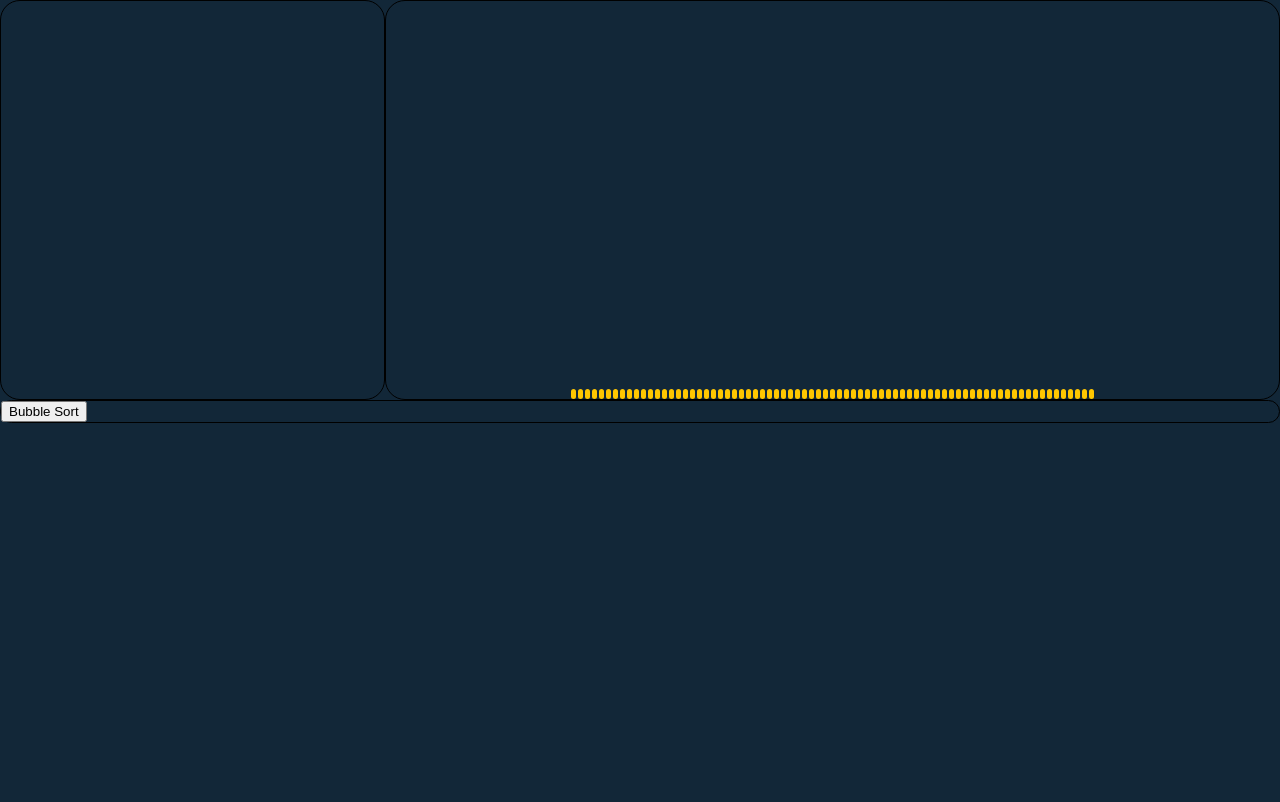
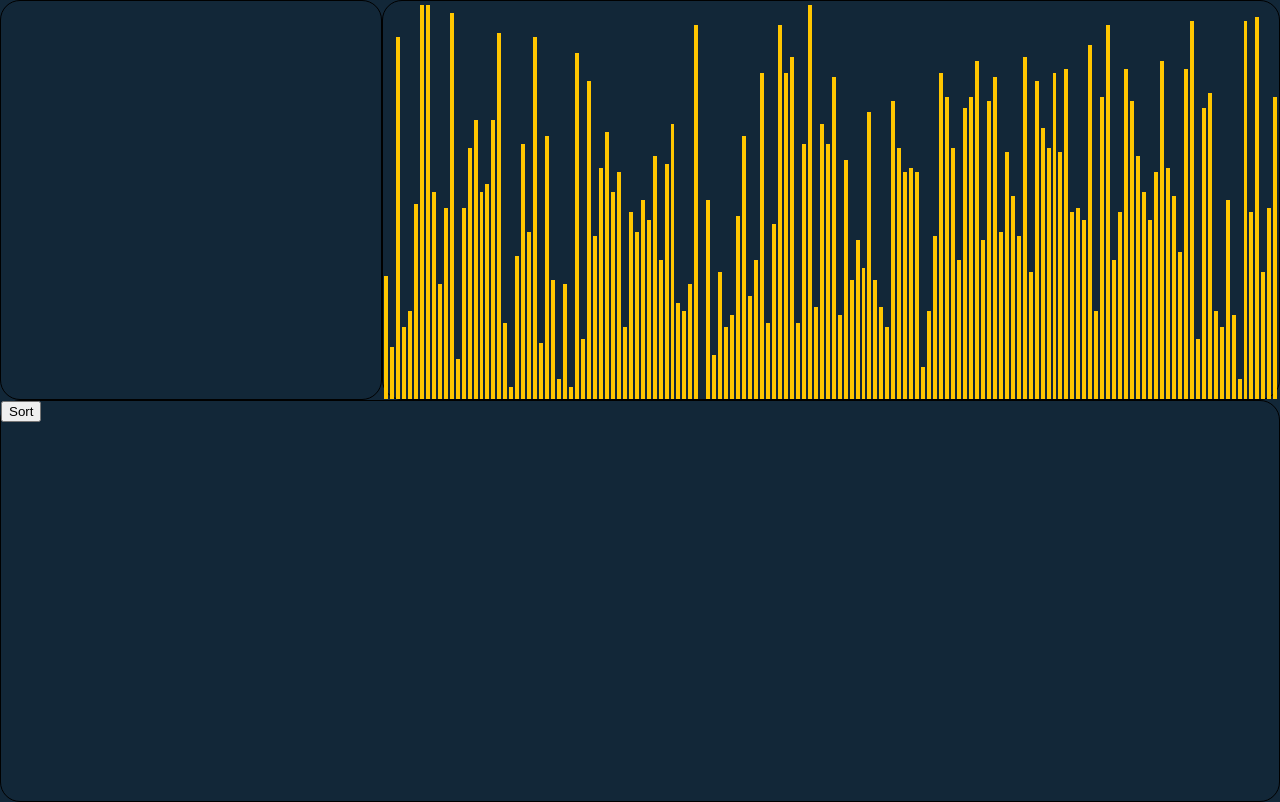
Before and after one commit to daniel-j-dev/Sorting-Algorithm-Visualizer, a React (Create React App) app: page / in a window 1280 px wide. Built offline with nearby package versions, Linux system fonts and the light colour scheme.

Commit message:
Styled, implemented Context API, and added animations for Bubble Sort visualization

```diff
--- a/src/App.js
+++ b/src/App.js
@@ -1,15 +1,20 @@
 import { useState, useEffect } from "react"
-import AlgoVisual from "./components/AlgoVisual/AlgoVisual.js"
-import CodeBlock from "./components/CodeBlock/CodeBlock.js"
-import Controls from "./components/Controls/Controls.js"
+import appContext from "./contexts/appContext"
+import AlgoVisual from "./components/AlgoVisual/AlgoVisual"
+import CodeBlock from "./components/CodeBlock/CodeBlock"
+import Controls from "./components/Controls/Controls"
 import "./App.css"
+
+import bubbleSort from "./algorithms/bubbleSort"
 
 function App() {
   const [settings, setSettings] = useState({
-    arraySize: 75,
-    maxValue: 500,
+    arraySize: 150,
+    maxValue: 100,
     hideCode: false,
-    AnimationSpeed: 1000,
+    AnimationSpeed: 5,
+    selectedAlgo: bubbleSort,
+    sorted: false,
   })
 
   const [values, setValues] = useState([])
@@ -28,19 +33,16 @@ function App() {
 
   return (
     <div className="App">
+      <appContext.Provider value={{ values, setValues, settings, setSettings }}>
         <div id="upper">
           <CodeBlock />
-        <AlgoVisual values={values} settings={settings} />
+          <AlgoVisual />
         </div>
         <div id="lower">
-        <Controls
-          values={values}
-          setValues={setValues}
-          settings={settings}
-          setSettings={setSettings}
-        />
+          <Controls />
           {/* Add a "Hire me" button? */}
         </div>
+      </appContext.Provider>
     </div>
   )
 }
--- a/src/algorithms/bubbleSort.js
+++ b/src/algorithms/bubbleSort.js
@@ -1,4 +1,6 @@
-const bubbleSort = (array) => {
+const bubbleSort = (array, appContext) => {
+  //"appContext for animations"
+  let ani = [] //For animations
   let swapped = true
   while (swapped) {
     swapped = false
@@ -6,10 +8,26 @@ const bubbleSort = (array) => {
       if (array[i] > array[i + 1]) {
         ;[array[i], array[i + 1]] = [array[i + 1], array[i]]
         swapped = true
+        ani.push(i) //For animations - indexs of the value we swapped - we only pass i because we know it swaps only with i+1
       }
     }
   }
+  bubbleSortAnimations(ani, appContext) //For anmations
   return array
 }
 
+const bubbleSortAnimations = (ani, { values, setValues, settings }) => {
+
+  let tempArr = [...values]
+  for (let i = 0; i < ani.length; i++) {
+    let idx1 = ani[i]
+    let idx2 = idx1 + 1
+    setTimeout(() => {
+      ;[tempArr[idx1], tempArr[idx2]] = [tempArr[idx2], tempArr[idx1]]
+      setValues([...tempArr])
+    }, i * settings.AnimationSpeed)
+    //setValues([...tempArr])
+  }
+}
+
 export default bubbleSort
--- a/src/components/AlgoVisual/AlgoVisual.css
+++ b/src/components/AlgoVisual/AlgoVisual.css
@@ -2,15 +2,13 @@
   width: 70%;
   display: flex;
   flex-direction: row;
-  justify-content: center;
+  justify-content: space-around;
   align-items: flex-end;
   border: 1px solid black;
   border-radius: 20px;
 }
 
 .value {
-  height: 10px;
-  border-radius: 20px;
   width: 5px;
   margin-left: 1px;
   margin-right: 1px;
--- a/src/components/AlgoVisual/AlgoVisual.js
+++ b/src/components/AlgoVisual/AlgoVisual.js
@@ -1,10 +1,14 @@
+import { useContext } from "react"
+import appContext from "../../contexts/appContext"
 import "./AlgoVisual.css"
 
-function AlgoVisual({ values, settings }) {
+function AlgoVisual() {
+  const { values, setValues, settings, setSettings } = useContext(appContext)
+
   return (
     <div id="AlgoVisual">
-      {values.map((item, index) => (
-        <div className="value" key={index}></div>
+      {values.map((val, index) => (
+        <div className="value" key={index} style={{ height: `${val}%` }}></div>
       ))}
     </div>
   )
--- a/src/components/Controls/Controls.css
+++ b/src/components/Controls/Controls.css
@@ -1,4 +1,5 @@
 #Controls {
+  height: 100%;
   border: 1px solid black;
   border-radius: 20px;
 }
--- a/src/components/Controls/Controls.js
+++ b/src/components/Controls/Controls.js
@@ -1,16 +1,29 @@
-import bubbleSort from "../../algorithms/bubbleSort"
+import { useContext } from "react"
+import appContext from "../../contexts/appContext"
 import "./Controls.css"
 
-function Controls({ values, setValues, settings, setSettings }) {
+function Controls() {
+  const { values, setValues, settings, setSettings } = useContext(appContext)
+
   const sort = (algo) => {
     let newValues = [...values]
-    algo(newValues)
-    setValues([...newValues])
+    algo(newValues, { values, setValues, settings })
+    setSettings({
+      ...settings,
+      sorted: true,
+    })
   }
 
-  return <div id="Controls">
-    <button onClick={() => sort(bubbleSort)}>Bubble Sort</button>
-  </div>
+  return (
+    <div id="Controls">
+      <button
+        disabled={settings.sorted}
+        onClick={() => sort(settings.selectedAlgo)}
+      >
+        Sort
+      </button>
+    </div>
+  )
 }
 
 export default Controls
--- /dev/null
+++ b/src/contexts/appContext.js
@@ -0,0 +1,3 @@
+import {createContext} from 'react'
+const data = createContext()
+export default data
```
Also changed, not shown: 1 other file (tests, documents, lock files or other folders). Lines whose indentation alone changed are shown as unchanged.
